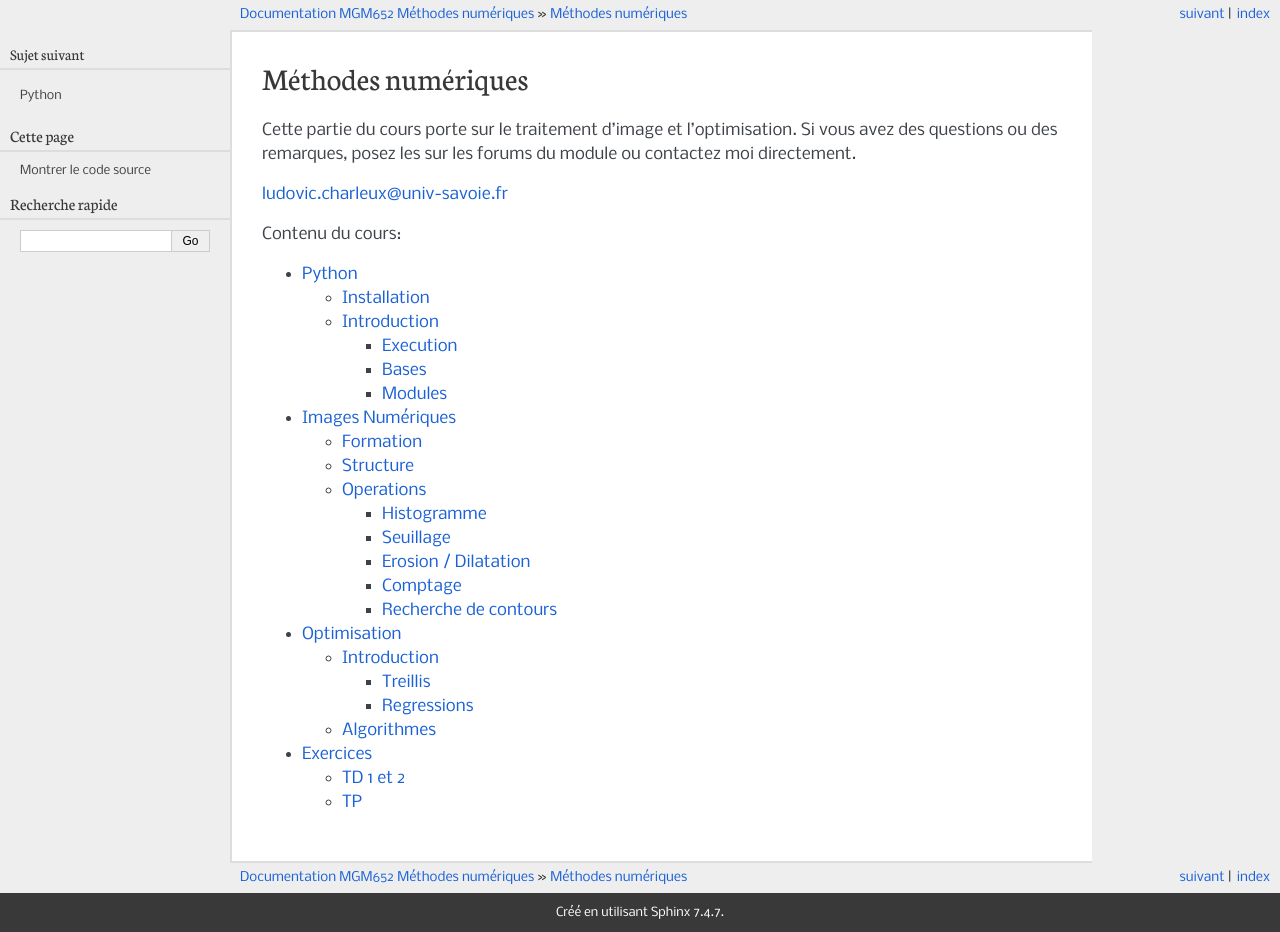
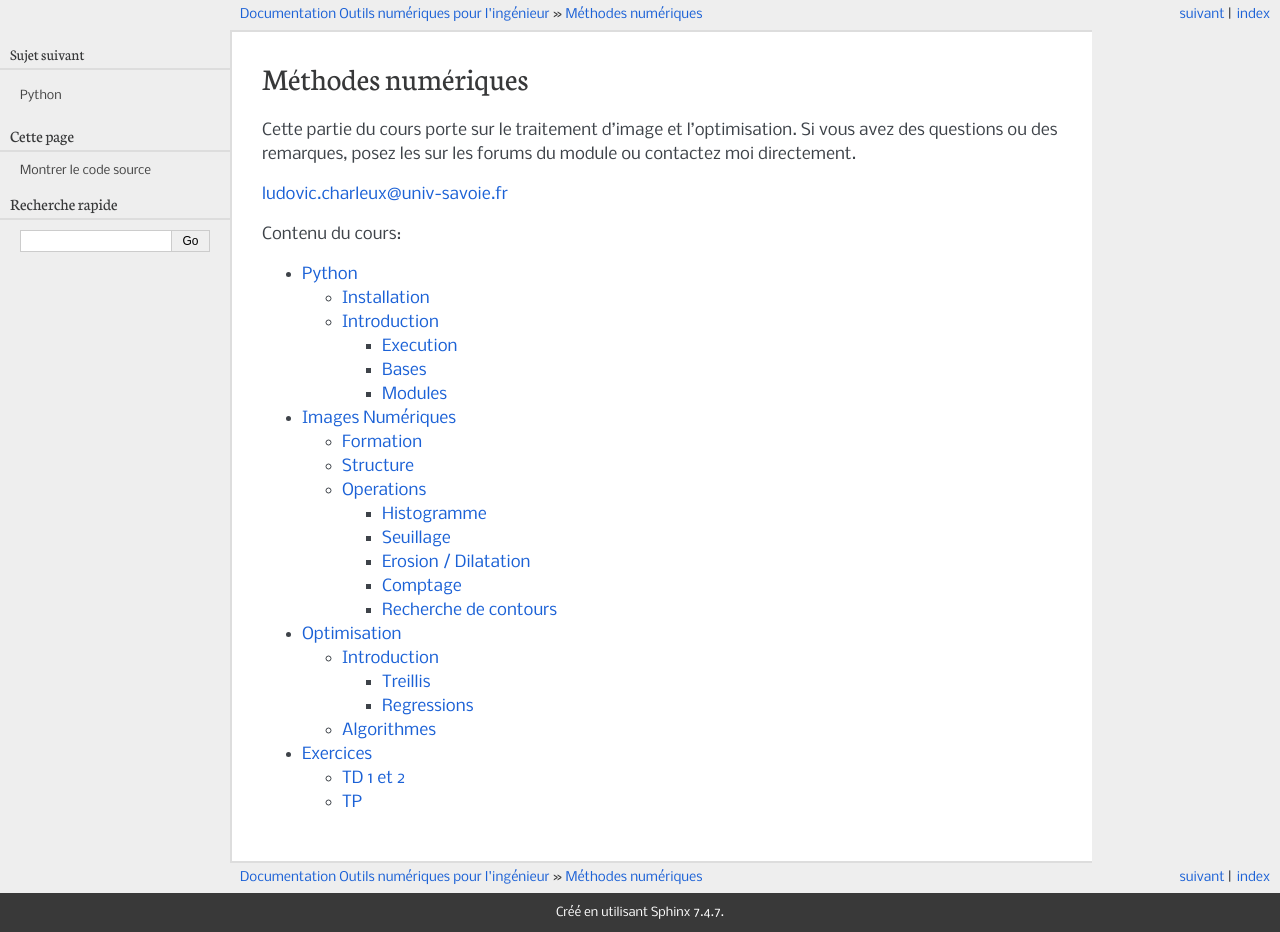
Before and after one commit to lcharleux/numerical_analysis, a Sphinx documentation site: the page built from doc/index.rst, in a window 1280 px wide. Built offline with Sphinx 7.4.7, drawn with Linux system fonts in a browser that asks for light colours; formulas are drawn with MathJax 3.

Commit message:
Conf.py updates

```diff
--- a/doc/conf.py
+++ b/doc/conf.py
@@ -56,15 +56,15 @@
 master_doc = 'index'
 
 # General information about the project.
-project = u'MGM652 Méthodes numériques'
-copyright = u'2013, Ludovic Charleux'
+project = u"Outils numériques pour l'ingénieur"
+copyright = u'2015, Ludovic Charleux, Fabien Formosa'
 
 # The version info for the project you're documenting, acts as replacement for
 # |version| and |release|, also used in various other places throughout the
 # built documents.
 #
 # The short X.Y version.
-version = '2012-2013'
+version = '2014-2015'
 # The full version, including alpha/beta/rc tags.
 #release = '1.0.0'
 
@@ -183,7 +183,7 @@
 #html_file_suffix = None
 
 # Output file base name for HTML help builder.
-htmlhelp_basename = 'MGM652'
+htmlhelp_basename = 'Outils numériques'
 
 html_copy_source = True
 html_show_sourcelink = True
@@ -199,8 +199,8 @@
 # Grouping the document tree into LaTeX files. List of tuples
 # (source start file, target name, title, author, documentclass [howto/manual]).
 latex_documents = [
-  ('index', 'MGM652_cours.tex', u'MGM652 Cours',
-   u'Ludovic Charleux', 'manual'),
+  ('index', 'Outils_Numeriques_cours.tex', u'Outils Numeriques Cours',
+   u'Ludovic Charleux, Fabien Formosa', 'manual'),
 ]
 
 # The name of an image file (relative to this directory) to place at the top of
@@ -232,6 +232,6 @@
 # One entry per manual page. List of tuples
 # (source start file, name, description, authors, manual section).
 man_pages = [
-    ('index', 'MGM652', u'MGM652 Cours',
-     [u'Ludovic Charleux'], 1)
+    ('index', 'Outils numériques', u'Outils Numériques Cours',
+     [u'Ludovic Charleux, Fabien Formosa'], 1)
 ]
```
